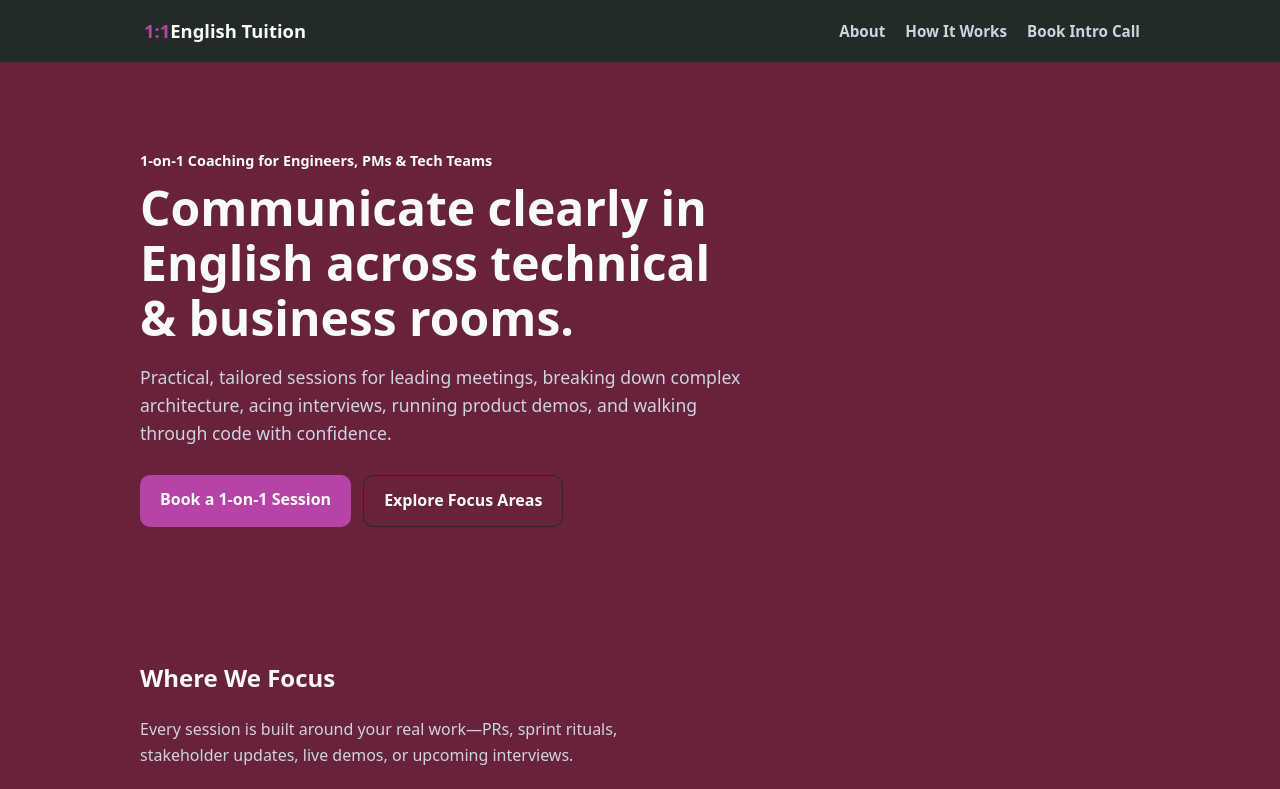
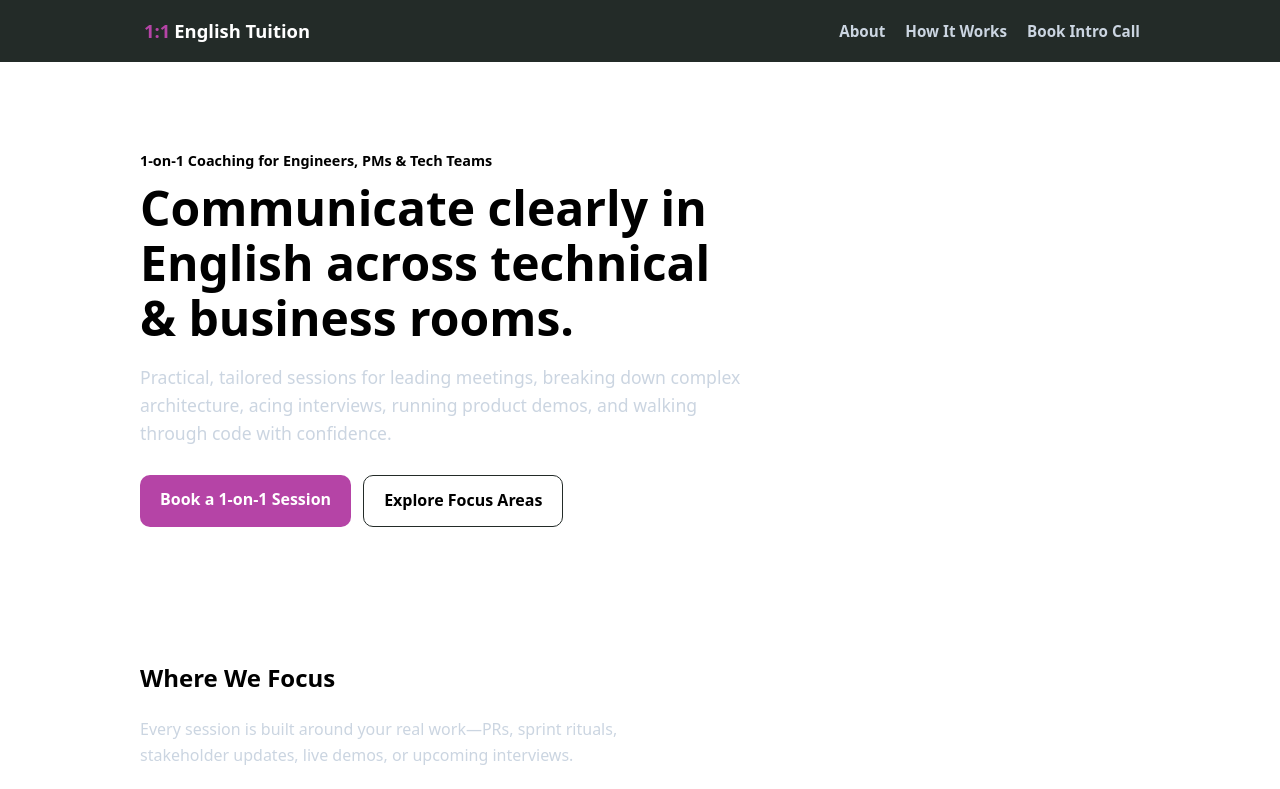
Before and after one commit to Niall1234/niallross-english, a plain HTML site: page index.html in a window 1280 px wide. Shown: the top 789 px of the page. Drawn offline with Linux system fonts and the light colour scheme.

Commit message:
updated styles for logo

```diff
--- a/assets/styles.css
+++ b/assets/styles.css
@@ -1,11 +1,12 @@
 :root {
-  --bg: #69223C;
+  /*--bg: #69223C;*/
+  --bg: #FFFFFF;
   --surface: #232B28;
   --surface-alt: #232B28;
-  --text: #f8fafc;
+  --text: #000000;
   --muted: #cbd5e1;
   --accent: #B544A6;
-  --accent-text: #FAF9F7;
+  --accent-text: #ffffff;
   --border: #232B28;
   --header: #232B28;
   --radius: 10px;
@@ -241,3 +242,7 @@ h1 {
 #how-it-works {
   background-color: var(--accent);
 }
+
+#logo {
+  color: var(--accent-text);
+}
--- a/components/header.html
+++ b/components/header.html
@@ -1,5 +1,5 @@
 <div class="container nav-row">
-    <a href="/niallross-english/" class="logo"><span>1:1</span>English Tuition</a>
+    <a href="/niallross-english/" class="logo"><span>1:1</span><span id="logo">English Tuition</span></a>
     <nav aria-label="Primary">
         <a class="nav-link" href="/niallross-english/about">About</a>
         <a class="nav-link" href="#how-it-works">How It Works</a>
```
